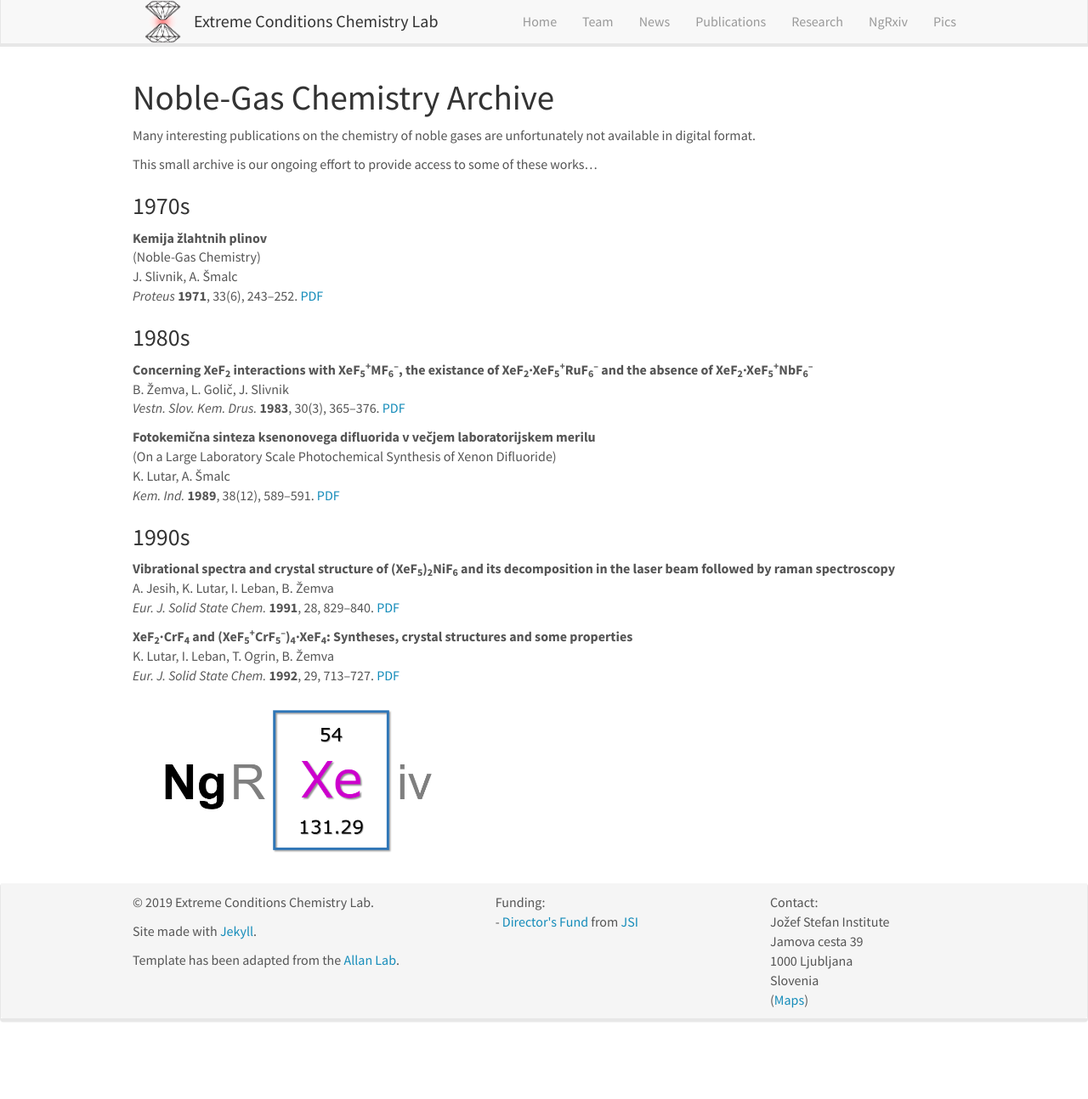
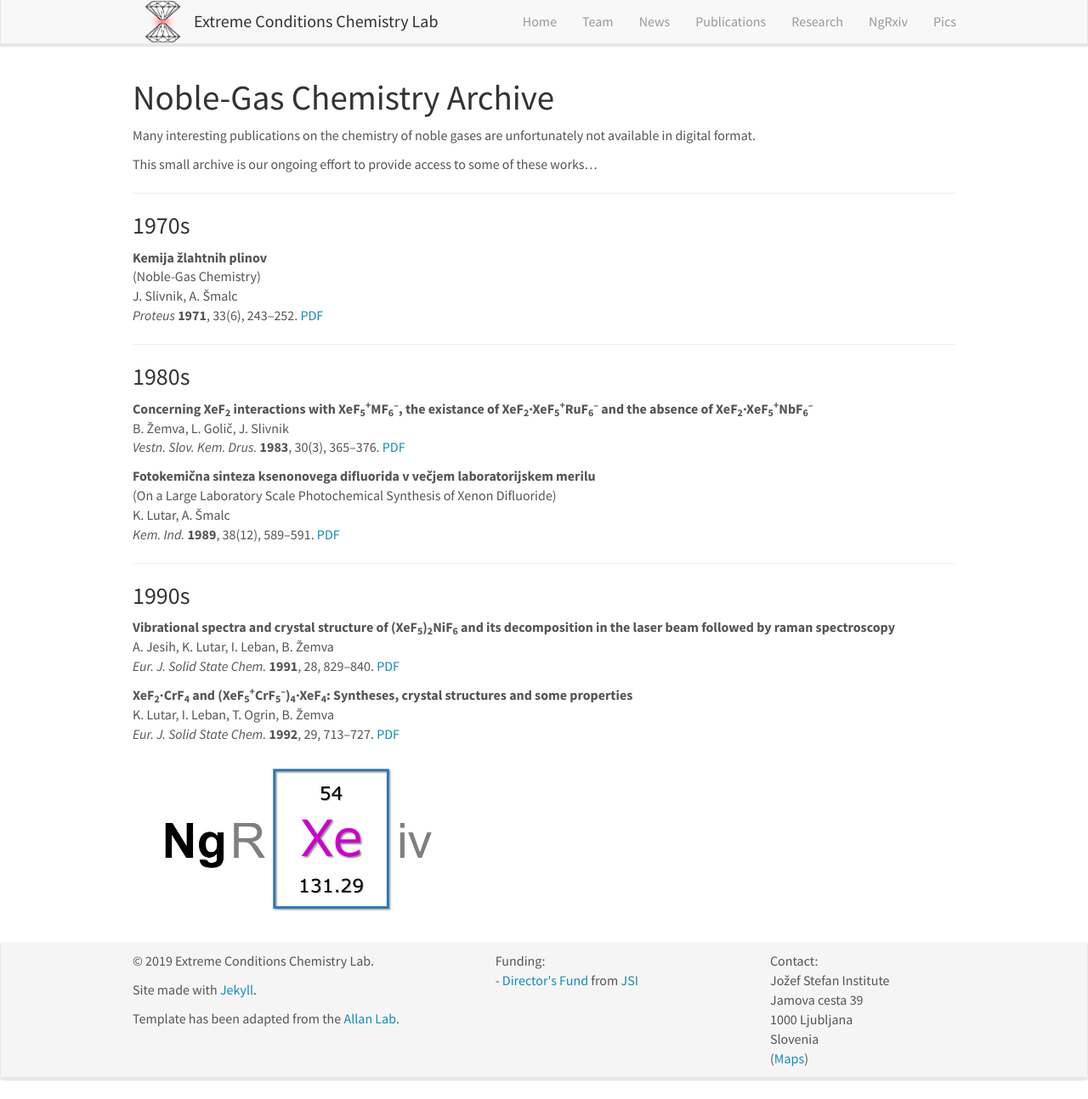
Before and after one commit to eccl-jsi/eccl-jsi.github.io, a Jekyll site: the page built from _pages/ngrxiv.md, in a window 1280 px wide and 1294 px high. Shown: the whole window at 85% size. Built offline with Jekyll 4.4.1, drawn with Linux system fonts in a browser that asks for light colours; nearby versions of some CDN libraries.

Commit message:
Update ngrxiv.md

```diff
--- a/_pages/ngrxiv.md
+++ b/_pages/ngrxiv.md
@@ -11,16 +11,16 @@ permalink: /ngrxiv
 Many interesting publications on the chemistry of noble gases are unfortunately not available in digital format.
 
 This small archive is our ongoing effort to provide access to some of these works...
-<br>
 
+<hr>
 ### 1970s
 
 **Kemija žlahtnih plinov**
 <br>(Noble-Gas Chemistry)
 <br>J. Slivnik, A. Šmalc
 <br>*Proteus* **1971**, 33(6), 243–252. [PDF]({{ site.baseurl }}/ngarxiv/1971_P.pdf)
-<br>
 
+<hr>
 ### 1980s
 
 **Concerning XeF<sub>2</sub> interactions with XeF<sub>5</sub><sup>+</sup>MF<sub>6</sub><sup>–</sup>, the existance of XeF<sub>2</sub>&#183;XeF<sub>5</sub><sup>+</sup>RuF<sub>6</sub><sup>–</sup> and the absence of XeF<sub>2</sub>&#183;XeF<sub>5</sub><sup>+</sup>NbF<sub>6</sub><sup>–</sup>**
@@ -31,8 +31,8 @@ This small archive is our ongoing effort to provide access to some of these work
 <br>(On a Large Laboratory Scale Photochemical Synthesis of Xenon Difluoride)
 <br>K. Lutar, A. Šmalc
 <br>*Kem. Ind.* **1989**, 38(12), 589–591. [PDF]({{ site.baseurl }}/ngarxiv/1989_KI.pdf)
-<br>
 
+<hr>
 ### 1990s
 
 **Vibrational spectra and crystal structure of (XeF<sub>5</sub>)<sub>2</sub>NiF<sub>6</sub> and its decomposition in the laser beam followed by raman spectroscopy**
```
